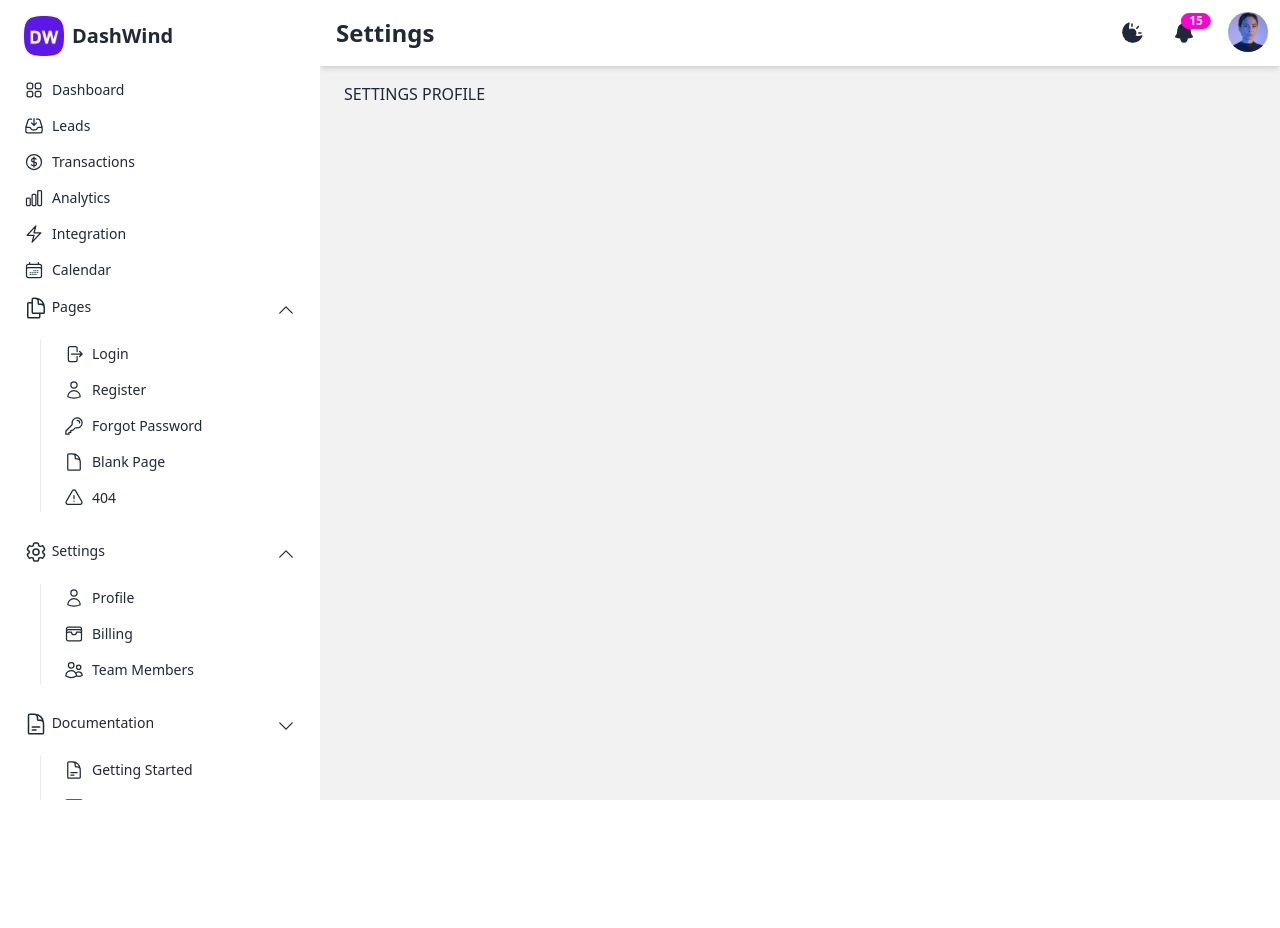
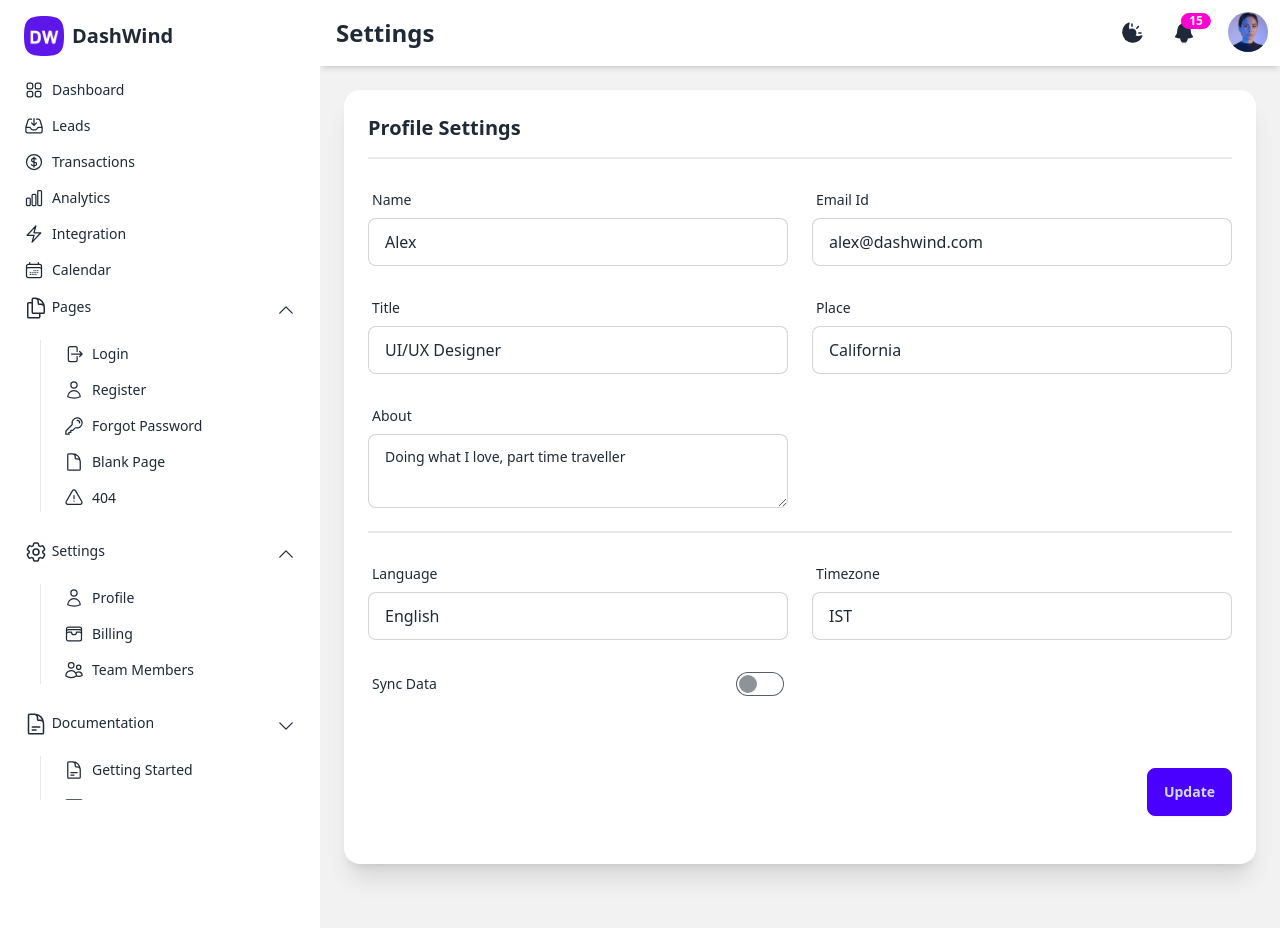
Before and after one commit to JADSN1894/svelte-template, a SvelteKit app: page /app/settings-profile in a window 1280 px wide. Before the commit the page ends 800 px from the top, so only its background shows below. Built offline with nearby package versions, Linux system fonts and the light colour scheme.

Commit message:
feat: Closes issue #21 - Implement settings profile page (app)

```diff
--- a/src/routes/app/settings-profile/+page.svelte
+++ b/src/routes/app/settings-profile/+page.svelte
@@ -5,4 +5,66 @@
 	pageTitleState.pageTitle = 'Settings';
 </script>
 
-<h1>SETTINGS PROFILE</h1>
+<div class="card w-full p-6 bg-base-100 shadow-xl mt-2">
+	<div class="text-xl font-semibold">Profile Settings</div>
+	<div class="divider mt-2"></div>
+	<div class="h-full w-full pb-6 bg-base-100">
+		<div class="grid grid-cols-1 md:grid-cols-2 gap-6">
+			<div class="form-control w-full undefined">
+				<span class="label"><span class="label-text text-base-content undefined">Name</span> </span>
+				<input type="text" class="input input-bordered w-full" value="Alex" />
+			</div>
+			<div class="form-control w-full undefined">
+				<span class="label">
+					<span class="label-text text-base-content undefined">Email Id</span>
+				</span>
+				<input type="text" class="input input-bordered w-full" value="alex@dashwind.com" />
+			</div>
+			<div class="form-control w-full undefined">
+				<span class="label">
+					<span class="label-text text-base-content undefined">Title</span>
+				</span>
+				<input type="text" class="input input-bordered w-full" value="UI/UX Designer" />
+			</div>
+			<div class="form-control w-full undefined">
+				<span class="label">
+					<span class="label-text text-base-content undefined">Place</span>
+				</span>
+				<input type="text" class="input input-bordered w-full" value="California" />
+			</div>
+			<div class="form-control w-full undefined">
+				<span class="label">
+					<span class="label-text text-base-content undefined">About</span>
+				</span>
+				<textarea class="textarea textarea-bordered w-full"
+					>Doing what I love, part time traveller
+				</textarea>
+			</div>
+		</div>
+		<div class="divider"></div>
+		<div class="grid grid-cols-1 md:grid-cols-2 gap-6">
+			<div class="form-control w-full undefined">
+				<span class="label">
+					<span class="label-text text-base-content undefined">Language</span>
+				</span>
+				<input type="text" class="input input-bordered w-full" value="English" />
+			</div>
+			<div class="form-control w-full undefined">
+				<span class="label">
+					<span class="label-text text-base-content undefined">Timezone</span>
+				</span>
+				<input type="text" class="input input-bordered w-full" value="IST" />
+			</div>
+			<div class="form-control w-full undefined">
+				<label class="label cursor-pointer">
+					<span class="label-text text-base-content undefined">Sync Data</span>
+					<input type="checkbox" class="toggle" checked={false} />
+				</label>
+			</div>
+		</div>
+		<div class="mt-16">
+			<button class="btn btn-primary float-right">Update</button>
+		</div>
+	</div>
+</div>
+<div class="h-16"></div>
```
